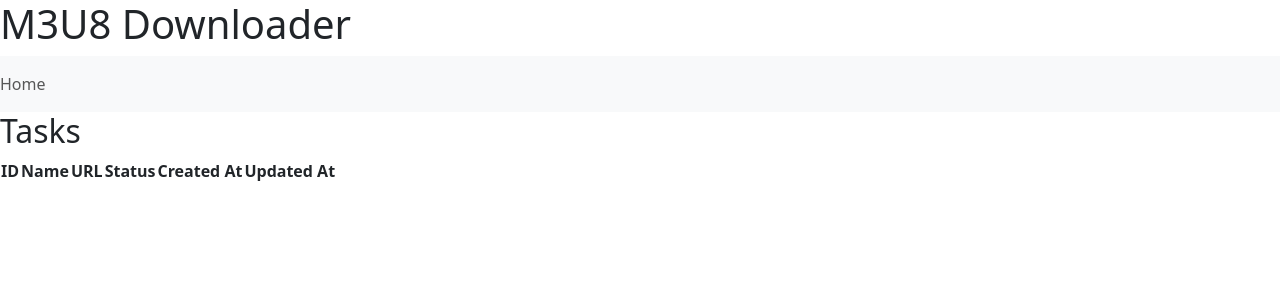
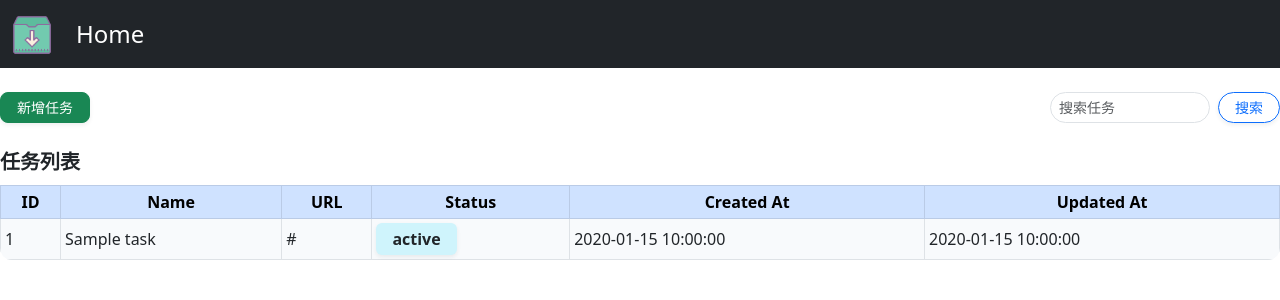
Before and after one commit to xiaqijun/m3u8_downloader, a Flask app: page /tasks/ in a window 1280 px wide. Shown: the top 300 px of the page. Run offline with Flask 3, Linux system fonts and the light colour scheme; tables that the repository leaves empty hold one stand-in row (values such as "Sample post"); lists and menus that the app fills with data are empty.

Commit message:
增加任务创建功能，优化任务列表页面，更新依赖项，添加配置文件和logo

```diff
--- /dev/null
+++ b/config_tmp.py
@@ -0,0 +1,2 @@
+SQLALCHEMY_DATABASE_URI = 'mysql+pymysql://root:password@localhost/m3u8'
+SCHEDULER_API_ENABLED = True
--- a/m3u8/extensions.py
+++ b/m3u8/extensions.py
@@ -1,5 +1,6 @@
 from flask_sqlalchemy import SQLAlchemy
 from sqlalchemy.orm import DeclarativeBase
+
 class Base(DeclarativeBase):
     pass
 db = SQLAlchemy(model_class=Base)
--- a/m3u8/task.py
+++ b/m3u8/task.py
@@ -29,4 +29,14 @@ def tasks_index():
         "per_page":per_page,
         "total":len(tasks)
     }
-    return render_template('task/index.html', tasks=response_data)
+    return render_template('task/index.html', response_data=response_data)
+
+@task_bp.route('/create', methods=['POST'])
+def create_task():
+    data = request.json
+    if not data or 'name' not in data or 'url' not in data:
+        return jsonify({"error": "Invalid input"}), 400
+    new_task = Task(name=data['name'], url=data['url'], status='pending')
+    db.session.add(new_task)
+    db.session.commit()
+    return jsonify({"message": "Task created", "task_id": new_task.id}), 201
--- a/m3u8/templates/base.html
+++ b/m3u8/templates/base.html
@@ -1,25 +1,47 @@
 <!DOCTYPE html>
 <html lang="en">
+
 <head>
   <meta charset="UTF-8">
   <meta name="viewport" content="width=device-width, initial-scale=1.0">
   <title>{% block title %}M3U8 Downloader{% endblock %}</title>
   <link href="{{ url_for('static', filename='/css/bootstrap.min.css') }}" rel="stylesheet">
+
+  <style>
+    .navbar-nav .nav-link {
+      color: #fff !important;
+      font-size: 1.5rem !important;
+    }
+  </style>
 </head>
+
 <body>
   <header>
-        <h1>M3U8 Downloader</h1>
-        <nav class="navbar navbar-extend-lg navbar-light bg-light">
+    <nav class="navbar navbar-expand-lg navbar-dark bg-dark">
+      <div class="container-fluid">
+        <a class="navbar-brand" href="{{ url_for('task.tasks_index') }}">
+          <img src="{{ url_for('static', filename='img/logo.png') }}" alt="M3U8 Downloader" width="40"
+
+            height="40" class="d-inline-block align-text-top"></a>
+          <button class="navbar-toggler" type="button" data-bs-toggle="collapse" data-bs-target="#navbarNav"
+            aria-controls="navbarNav" aria-expanded="false" aria-label="Toggle navigation">
+            <span class="navbar-toggler-icon"></span>
+          </button>
+          <div class="collapse navbar-collapse" id="navbarNav">
             <ul class="navbar-nav">
-                <li class="nav-item"><a class="nav-link" href="{{ url_for('task.index') }}">Home</a></li>
+            <li class="nav-item">
+              <a class="nav-link" href="{{ url_for('task.tasks_index') }}">Home</a>
+            </li>
+          </ul>
+        </div>
+      </div>
     </nav>
   </header>
   <main>
     {% block content %}{% endblock %}
   </main>
 </body>
-<script>
 <script src="{{ url_for('static', filename='/script/popper.min.js') }}"></script>
 <script src="{{ url_for('static', filename='/script/bootstrap.min.js') }}"></script>
-</script>
+
 </html>
--- a/m3u8/templates/task/index.html
+++ b/m3u8/templates/task/index.html
@@ -1,29 +1,41 @@
 {% extends './base.html' %}
 {% block title %}Task List{% endblock %}
 {% block content %}
-    <h2>Tasks</h2>
-    <table>
-        <thead>
+<div class="mt-4 table-responsive-lg">
+        <div class="d-flex justify-content-between align-items-center gap-3 mb-3">
+            <button type="button" class="btn btn-success btn-sm px-3 py-1 shadow-sm" style="border-radius: 0.5rem;">
+                <i class="bi bi-plus-lg"></i> 新增任务
+            </button>
+            <form class="d-flex gap-2" role="search" method="get" action="">
+                <input class="form-control form-control-sm rounded-pill" type="search" placeholder="搜索任务" aria-label="Search" name="q"
+                        style="max-width:160px;">
+                <button class="btn btn-outline-primary btn-sm px-3 py-1 rounded-pill shadow-sm" type="submit">搜索</button>
+            </form>
+        </div>
+            <table class="table table-hover table-bordered table-sm align-middle caption-top" style="background: #f8fafc; border-radius: 0.75rem; overflow: hidden;">
+                <caption class="fs-5 fw-bold text-dark">任务列表</caption>
+            <thead class="table-primary text-center">
                 <tr>
-                <th>ID</th>
-                <th>Name</th>
-                <th>URL</th>
-                <th>Status</th>
-                <th>Created At</th>
-                <th>Updated At</th>
+                    <th scope="col">ID</th>
+                    <th scope="col">Name</th>
+                    <th scope="col">URL</th>
+                    <th scope="col">Status</th>
+                    <th scope="col">Created At</th>
+                    <th scope="col">Updated At</th>
                 </tr>
             </thead>
             <tbody>
-            {% for task in tasks %}
-                <tr>
+                {% for task in response_data.tasks %}
+                <tr class="align-middle">
                     <td>{{ task.id }}</td>
                     <td>{{ task.name }}</td>
-                    <td>{{ task.url }}</td>
-                    <td>{{ task.status }}</td>
+                    <td class="text-break">{{ task.url }}</td>
+                    <td><span class="badge bg-info-subtle text-dark px-3 py-2 fs-6 shadow-sm">{{ task.status }}</span></td>
                     <td>{{ task.created_at }}</td>
                     <td>{{ task.updated_at }}</td>
                 </tr>
                 {% endfor %}
             </tbody>
         </table>
+</div>
 {% endblock %}
--- a/pyproject.toml
+++ b/pyproject.toml
@@ -7,6 +7,7 @@ requires-python = ">=3.12"
 dependencies = [
     "cryptography>=46.0.2",
     "flask>=3.1.2",
+    "flask-apscheduler>=1.13.1",
     "flask-sqlalchemy>=3.1.1",
     "pymysql>=1.1.2",
 ]
```
Also changed, not shown: m3u8/static/img/logo.png (added), 1 other file. Lines whose indentation alone changed are shown as unchanged.
